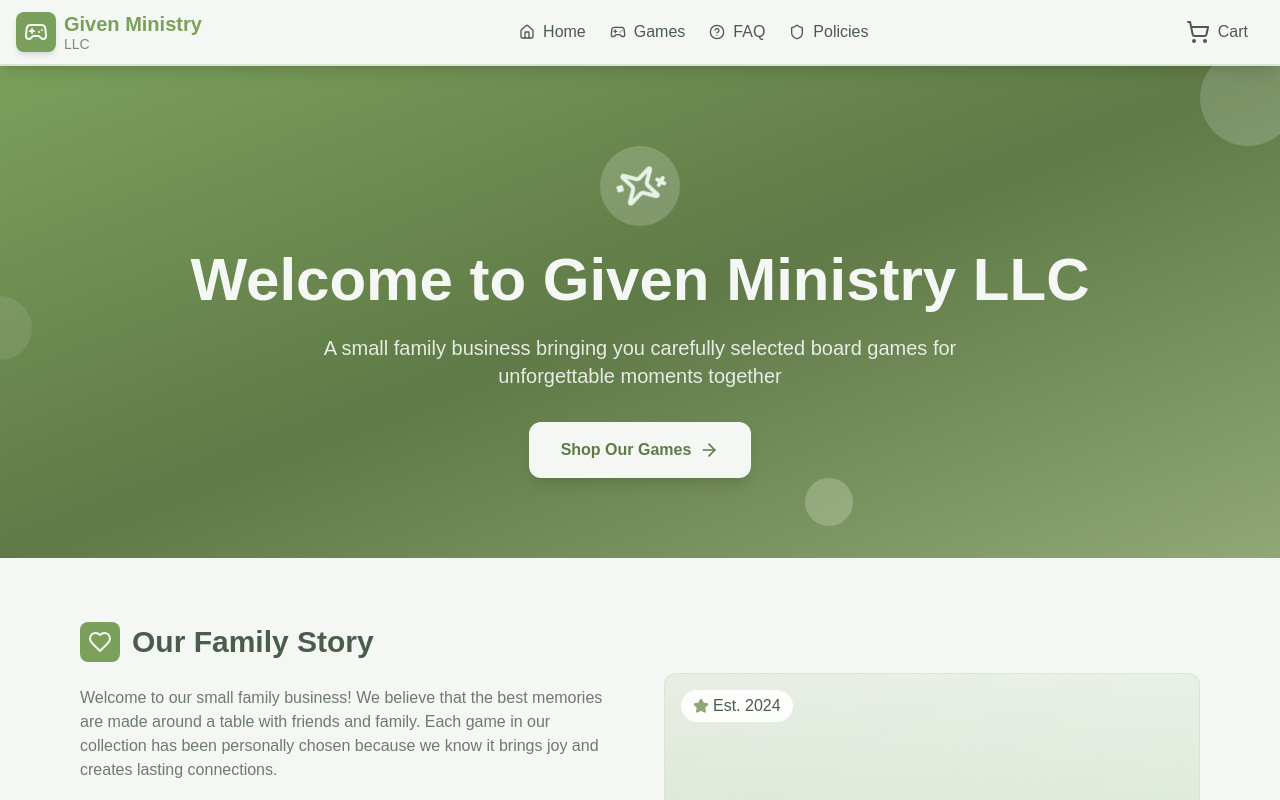
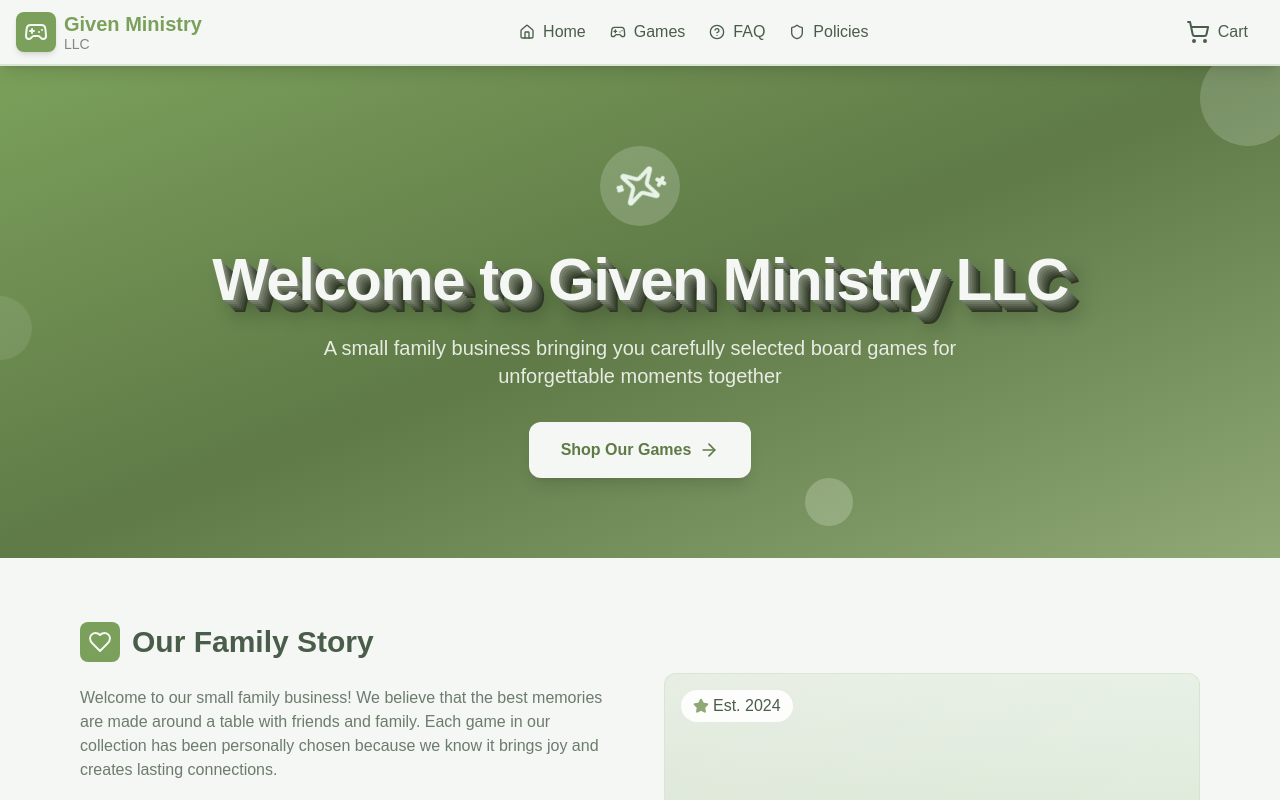
Before and after one commit to givenministryLLC/given-ministry-boardgames, a Next.js app: page / in a window 1280 px wide. Shown: the top 800 px of the page. Built offline with nearby package versions, Linux system fonts and the light colour scheme.

Commit message:
make name more 3d

```diff
--- a/src/app/page.tsx
+++ b/src/app/page.tsx
@@ -39,8 +39,21 @@ export default function Home() {
               <Sparkles className="w-12 h-12 text-mint-whisper animate-spin" />
             </div>
           </div>
-          <h1 className="text-5xl md:text-6xl font-bold mb-6 animate-fade-in">
-            Welcome to {companyConfig.name}
+          <h1 className="text-5xl md:text-6xl font-bold mb-6 animate-fade-in relative">
+            <span className="relative inline-block text-warm-cream font-black tracking-tight transform hover:scale-105 transition-all duration-300"
+              style={{
+                textShadow: `
+                  2px 2px 0px #7a8471,
+                  4px 4px 0px #6b7562,
+                  6px 6px 0px #5c6653,
+                  8px 8px 0px #4d5744,
+                  10px 10px 0px #3e4835,
+                  12px 12px 0px #2f3926,
+                  14px 14px 20px rgba(0,0,0,0.4)
+                `
+              }}>
+              Welcome to {companyConfig.name}
+            </span>
           </h1>
           <p className="text-xl mb-8 text-warm-cream/90 max-w-2xl mx-auto">
             {companyConfig.tagline}
```
